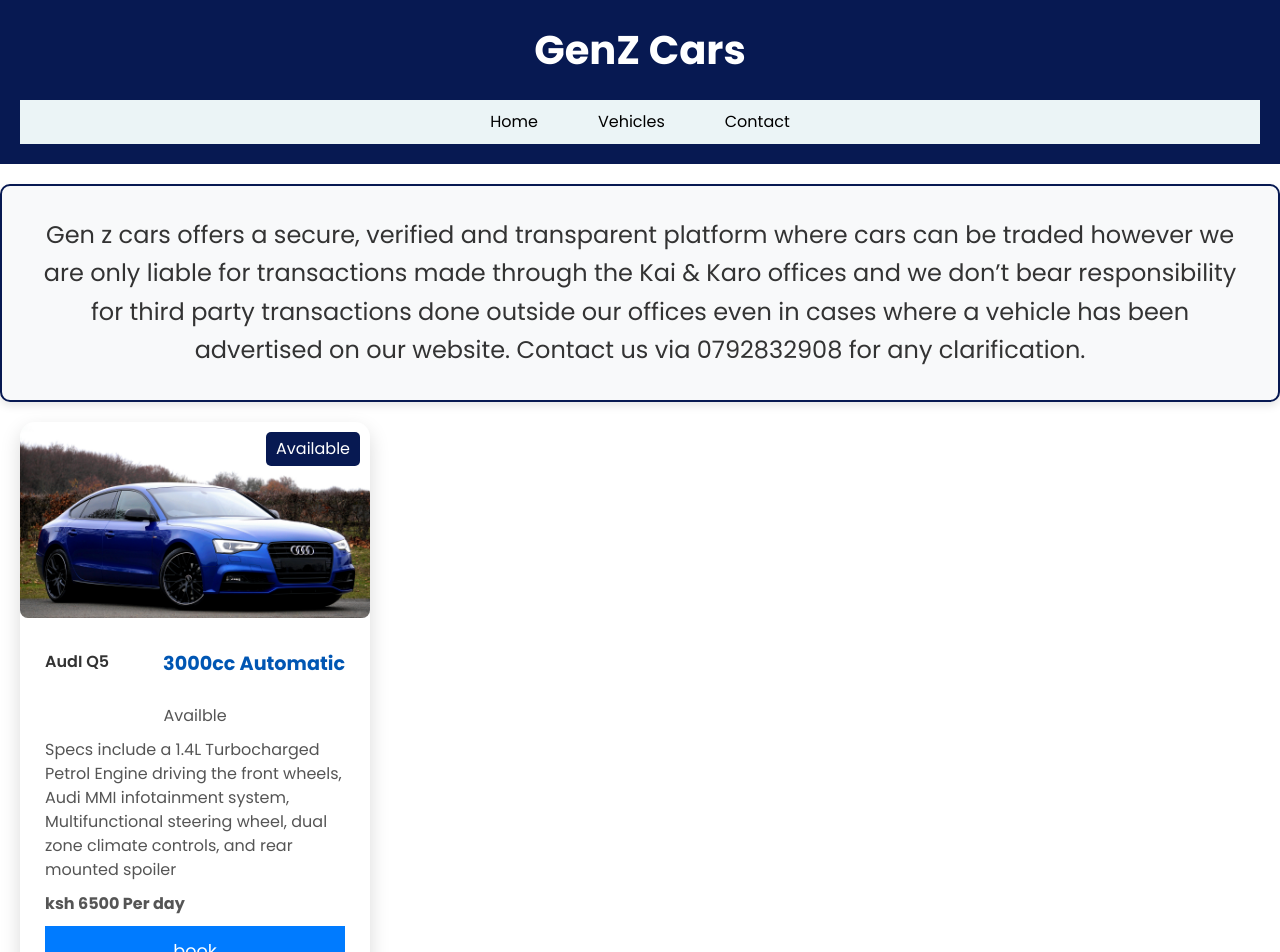
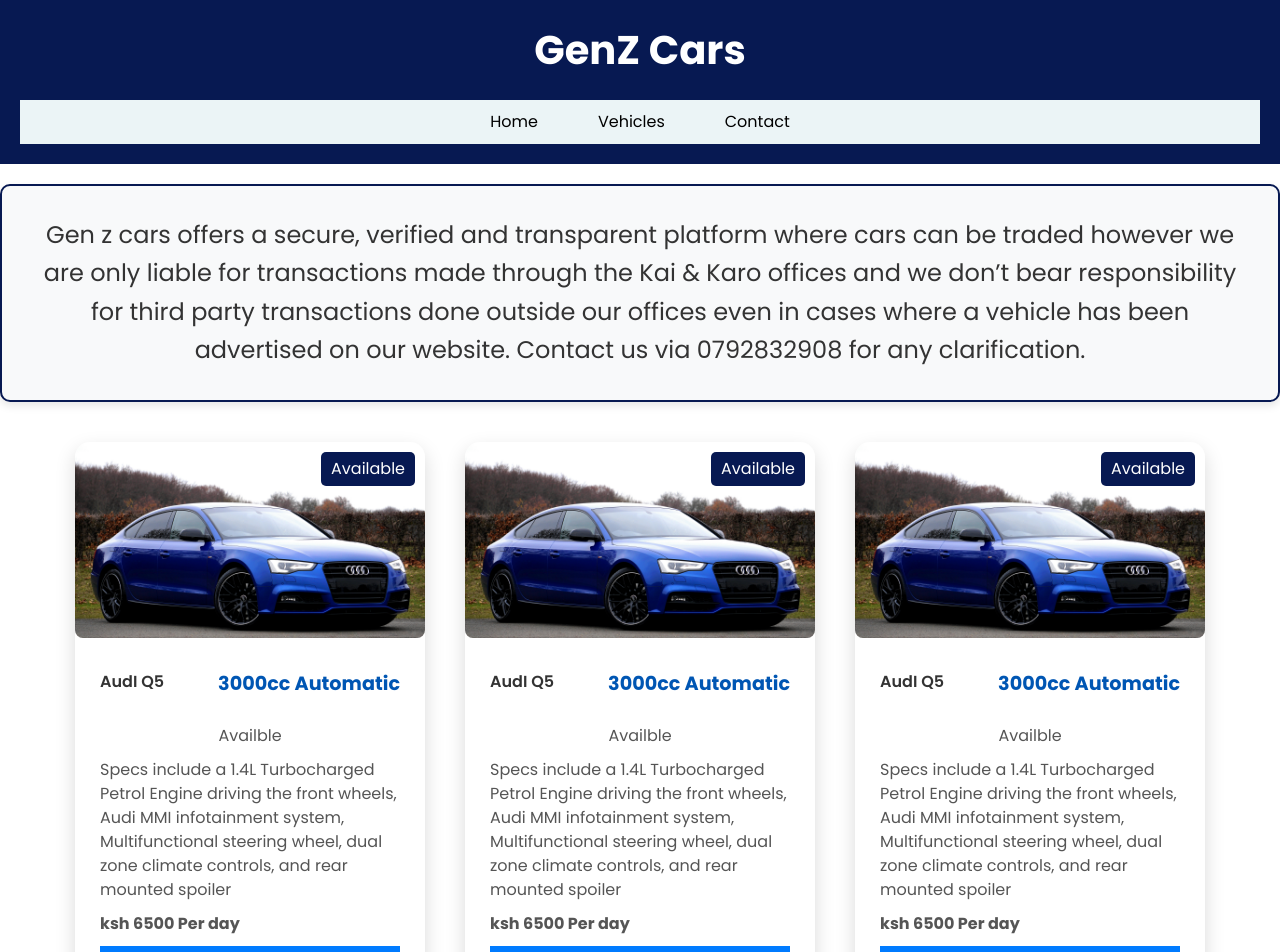
Before and after one commit to Alex-Githinji/GenZ_Cars, a React (Vite) app: page /Vehicles in a window 1280 px wide. Shown: the top 952 px of the page. Built offline with nearby package versions, Linux system fonts and the light colour scheme.

Commit message:
initialised the vehicles part

```diff
--- a/src/pages/Vehicles/Vehicles.jsx
+++ b/src/pages/Vehicles/Vehicles.jsx
@@ -9,6 +9,16 @@
     <section>
   <div className="vehicles-banner">
     <h3>Gen z cars offers a secure, verified and transparent platform where cars can be traded however we are only liable for transactions made through the Kai & Karo offices and we don’t bear responsibility for third party transactions done outside our offices even in cases where a vehicle has been advertised on our website. Contact us via 0792832908 for any clarification.</h3>
+  </div>
+  <div className="vehicles">
+  <div className="vehicle">
+    <Vehicle
+    image={audi}
+    type="AudI Q5"
+    model= "3000cc  Automatic"
+    description="Specs include a 1.4L Turbocharged Petrol Engine driving the front wheels, Audi MMI infotainment system, Multifunctional steering wheel, dual zone climate controls, and rear mounted spoiler"
+    price="ksh 6500 Per day"
+    />
   </div>
   <div className="vehicle">
     <Vehicle
@@ -46,6 +56,7 @@
     price="ksh 6500 Per day"
     />
   </div>
+  </div>
   </section>
 
       )
--- a/src/pages/Vehicles/vehicles.css
+++ b/src/pages/Vehicles/vehicles.css
@@ -31,12 +31,17 @@
 
 
 
+.vehicles{
+  display: flex;
+  flex-wrap: wrap;
+  justify-content: center;
 
+
+
+}
 .vehicle {
-  /* display: flex; */
-  /* justify-content: center;
-  align-items: center; */
   margin: 20px;
+  /* border: solid red 2px; */
 
 }
 
```
